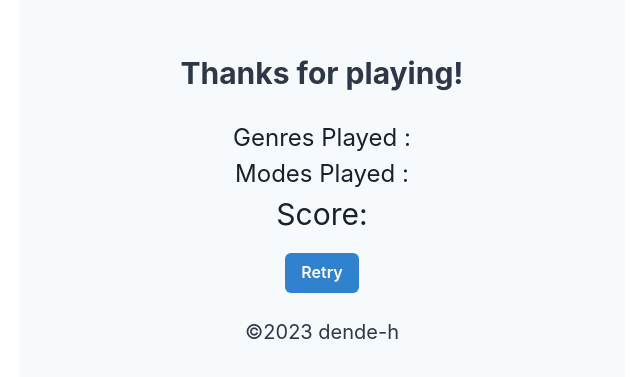
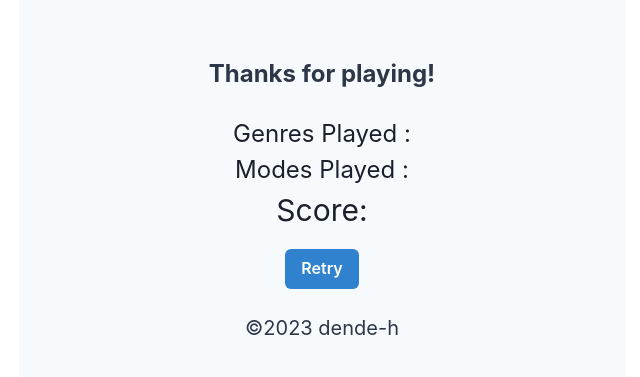
Before and after one commit to dende-h/type_game_spp, a Next.js app: page /result in a window 1280 px wide. Shown: the part 189-566 px from the top of the page, without its empty margins (318-958 px from the left). Built offline with nearby package versions, Linux system fonts and the light colour scheme.

Commit message:
hunterモード得点によってセリフ修正

```diff
--- a/src/pages/result.tsx
+++ b/src/pages/result.tsx
@@ -32,28 +32,28 @@ export default function Result() {
 				alignItems="center"
 				backgroundColor={bgColor}
 			>
-				<Text fontSize="3xl" fontWeight="bold" color={headingColor} mb={6}>
+				<Text fontSize="2xl" fontWeight="bold" color={headingColor} mb={6}>
 					{genre === "Hunter×Hunter"
 						? numScore === 0
 							? "道草を楽しめ、大いになほしいものより大切なものがきっとそっちにころがってる" //0点
 							: numScore <= 10
-							? "君の敗因は容量（メモリ）の無駄使い" //10点以下
+							? "君の敗因は容量(メモリ)の無駄使い" //10点以下
 							: numScore <= 20
-							? "甘かった、No2くらいならすぐとか思ってたけど、はるか格下だ・・・絶望的なくらい" //20点以下
+							? "甘かった、No2くらいならすぐとか思ってたけど、はるか格下だ...絶望的なくらい" //20点以下
 							: numScore <= 30
-							? "まるでゴッコじゃの・・・・" //30点以下
+							? "まるでゴッコじゃの..." //30点以下
 							: numScore <= 40
 							? "モタリケ君のちょっといいトコ見て見たいー♪" //40点以下
 							: numScore <= 50
-							? "まるあなたの上達の早さは並じゃない。10万人に一人の才能です。ただあの2人が1000万人に一人の才能をもっていたというだけです" //50点以下
+							? "あなたの上達の早さは並じゃない。10万人に一人の才能です。ただあの2人が1000万人に一人の才能をもっていたというだけです" //50点以下
 							: numScore <= 60
 							? "そんな目でみつめるなよ。興奮しちゃうじゃないか。" //60点以下
 							: numScore <= 70
-							? "レベルが・・・違い過ぎるっす・・・・" //70点以下
+							? "レベルが...違い過ぎるっす..." //70点以下
 							: numScore <= 80
-							? "天賦の才を持つ者が更にその才を全て投げ出してようやく得られる程の力！！" //80点以下
+							? "えげつねェな..." //80点以下
 							: numScore <= 90
-							? "おそろしい…でもそれ以上に哀しいコ…日常が地獄だったはず…今こうして笑顔でいられるのが奇跡的なほどの…" //90点以下
+							? "おそろしい...でもそれ以上に哀しいコ…日常が地獄だったはず...今こうして笑顔でいられるのが奇跡的なほどの..." //90点以下
 							: numScore === 95
 							? "95点、なんだイルミか"
 							: numScore <= 100
```
